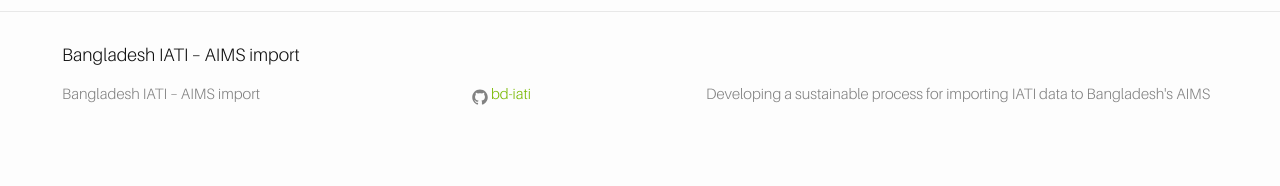
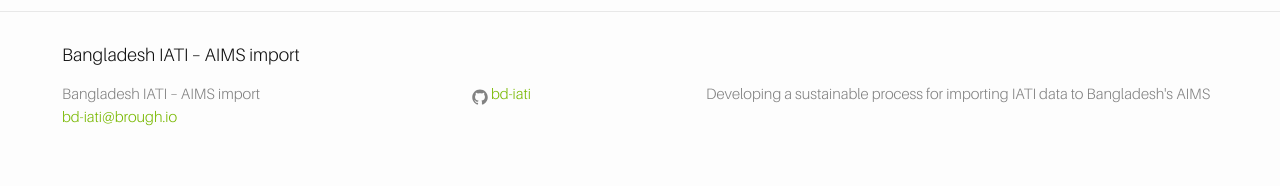
Before and after one commit to BD-IATI/bd-iati.github.io, a Jekyll site: the page built from pages/index.md, in a window 1280 px wide. Shown: the part 756-942 px from the top of the page. Built offline with Jekyll 4.4.1, drawn with Linux system fonts in a browser that asks for light colours; nearby versions of some CDN libraries; the list of posts is cut into pages by our own code.

```diff
--- a/_config.yml
+++ b/_config.yml
@@ -4,10 +4,13 @@ description: Developing a sustainable process for importing IATI data to Banglad
 baseurl: ""
 url: "http://bd-iati.github.io" # the base hostname & protocol for your site
 github_username:  bd-iati
-email:
+email: bd-iati@brough.io
 
 # Build settings
 markdown: kramdown
+permalink: /blog/:year/:month/:day/:title/
+pagine_path: "blog/page:num"
+paginate: 10
 
 collections:
   documentation:
```
